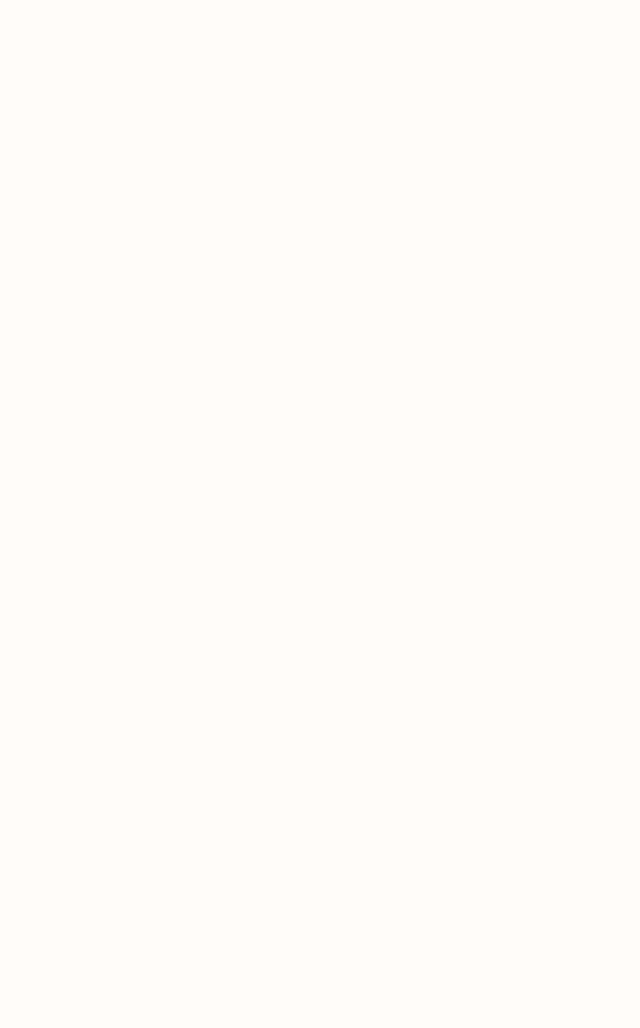
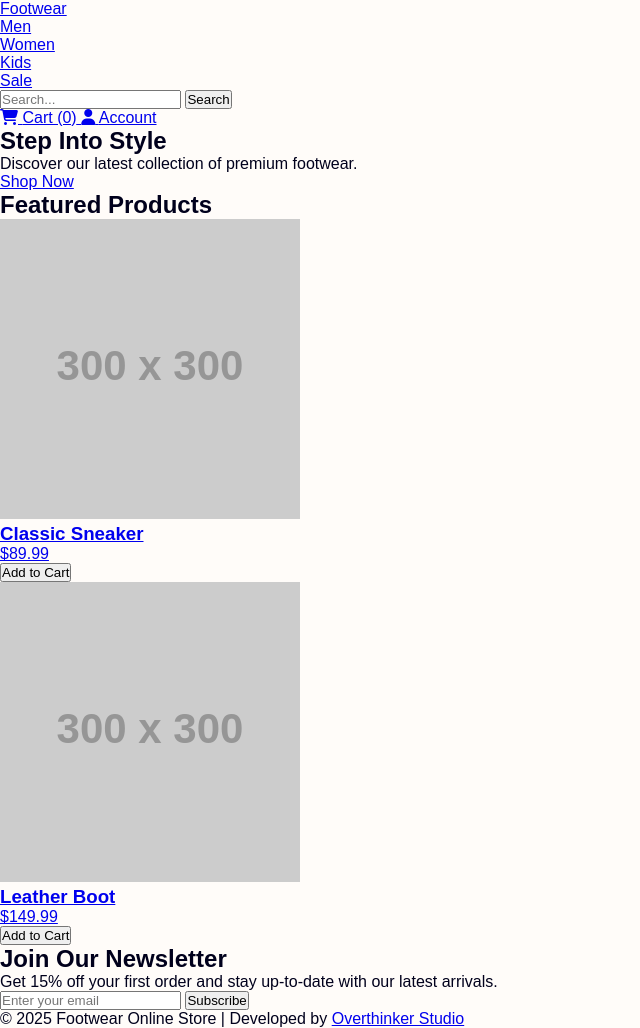
Before and after one commit to overthinker-pro/footwear-online-store, a plain HTML site: page index.html in a window 1280 px wide. Shown: the whole page, without its empty margins (0-640 px from the left). Before the commit the page ends 800 px from the top, so only its background shows below. Drawn offline with Linux system fonts and the light colour scheme; placeholder pictures from the web are drawn by us; a web font is replaced by a local one.

Commit message:
HTML Structure completed

```diff
--- a/index.html
+++ b/index.html
@@ -12,8 +12,139 @@
     />
     <link rel="stylesheet" href="style.css" />
     <script src="script.js" defer></script>
+    <!-- fontawesome CDN -->
+    <script
+      src="https://kit.fontawesome.com/c61501f624.js"
+      crossorigin="anonymous"
+    ></script>
     <title>Footwear Online Store</title>
   </head>
   <body>
+    <header class="site-header">
+      <div class="container">
+        <a href="/" class="site-header__logo">Footwear</a>
+        <nav class="site-header__nav" aria-label="Main Navigation">
+          <ul>
+            <li><a href="/men">Men</a></li>
+            <li><a href="/women">Women</a></li>
+            <li><a href="/kids">Kids</a></li>
+            <li><a href="/sale">Sale</a></li>
+          </ul>
+        </nav>
+        <div class="site-header__actions">
+          <form action="/search" class="search-form" role="search">
+            <label for="search-input" class="sr-only"
+              >Search for products</label
+            >
+            <input
+              id="search-input"
+              type="search"
+              name="q"
+              placeholder="Search..."
+            />
+            <button type="submit" aria-label="Submit search">Search</button>
+          </form>
+          <a
+            href="/cart"
+            class="cart-link"
+            aria-label="Shopping Cart with 0 items"
+          >
+            <i class="fa-solid fa-cart-shopping"></i>
+            <span>Cart (0)</span>
+          </a>
+          <a href="/account" class="account-link" aria-label="My Account">
+            <i class="fa-solid fa-user"></i>
+            <span>Account</span>
+          </a>
+        </div>
+      </div>
+    </header>
+
+    <!-- Main Content -->
+    <main>
+      <section class="hero" aria-labelledby="hero-title">
+        <div class="container">
+          <div class="hero__content">
+            <h1 id="hero-title" class="hero__title">Step Into Style</h1>
+            <p class="hero__subtitle">
+              Discover our latest collection of premium footwear.
+            </p>
+            <a href="/new-arrivals" class="btn btn--primary">Shop Now</a>
+          </div>
+        </div>
+      </section>
+
+      <!-- Featured Products Section -->
+      <section
+        class="featured-products"
+        aria-labelledby="featured-products-title"
+      >
+        <div class="container">
+          <h2 id="featured-products-title" class="section-title">
+            Featured Products
+          </h2>
+          <div class="product-grid">
+            <!-- Product Card 1 -->
+            <article class="product-card">
+              <a href="/product/classic-sneaker">
+                <img
+                  src="https://via.placeholder.com/300x300.png?text=Classic+Sneaker"
+                  alt="A pair of classic white sneakers."
+                  class="product-card__image"
+                />
+                <div class="product-card__info">
+                  <h3 class="product-card__name">Classic Sneaker</h3>
+                  <p class="product-card__price">$89.99</p>
+                </div>
+              </a>
+              <button class="btn btn--secondary">Add to Cart</button>
+            </article>
+
+            <!-- Product Card 2 -->
+            <article class="product-card">
+              <a href="/product/leather-boot">
+                <img
+                  src="https://via.placeholder.com/300x300.png?text=Leather+Boot"
+                  alt="A stylish brown leather boot."
+                  class="product-card__image"
+                />
+                <div class="product-card__info">
+                  <h3 class="product-card__name">Leather Boot</h3>
+                  <p class="product-card__price">$149.99</p>
+                </div>
+              </a>
+              <button class="btn btn--secondary">Add to Cart</button>
+            </article>
+          </div>
+        </div>
+      </section>
+
+      <!-- Newsletter/Promo Section -->
+      <section class="promo-section" aria-labelledby="promo-title">
+        <div class="container">
+          <h2 id="promo-title">Join Our Newsletter</h2>
+          <p>
+            Get 15% off your first order and stay up-to-date with our latest
+            arrivals.
+          </p>
+          <form class="newsletter-form">
+            <label for="email-signup" class="sr-only">Email address</label>
+            <input
+              type="email"
+              id="email-signup"
+              placeholder="Enter your email"
+            />
+            <button type="submit" class="btn btn--primary">Subscribe</button>
+          </form>
+        </div>
+      </section>
+    </main>
+
+    <!-- Footer Section -->
+    <footer class="site-footer">
+      <div class="container">
+        <p>&copy; <span id="year"></span> Footwear Online Store | Developed by <a href="https://overthinker-studio.netlify.app">Overthinker Studio</a></p>
+      </div>
+    </footer>
   </body>
 </html>
--- a/script.js
+++ b/script.js
@@ -0,0 +1 @@
+document.getElementById("year").textContent = new Date().getFullYear();
```
